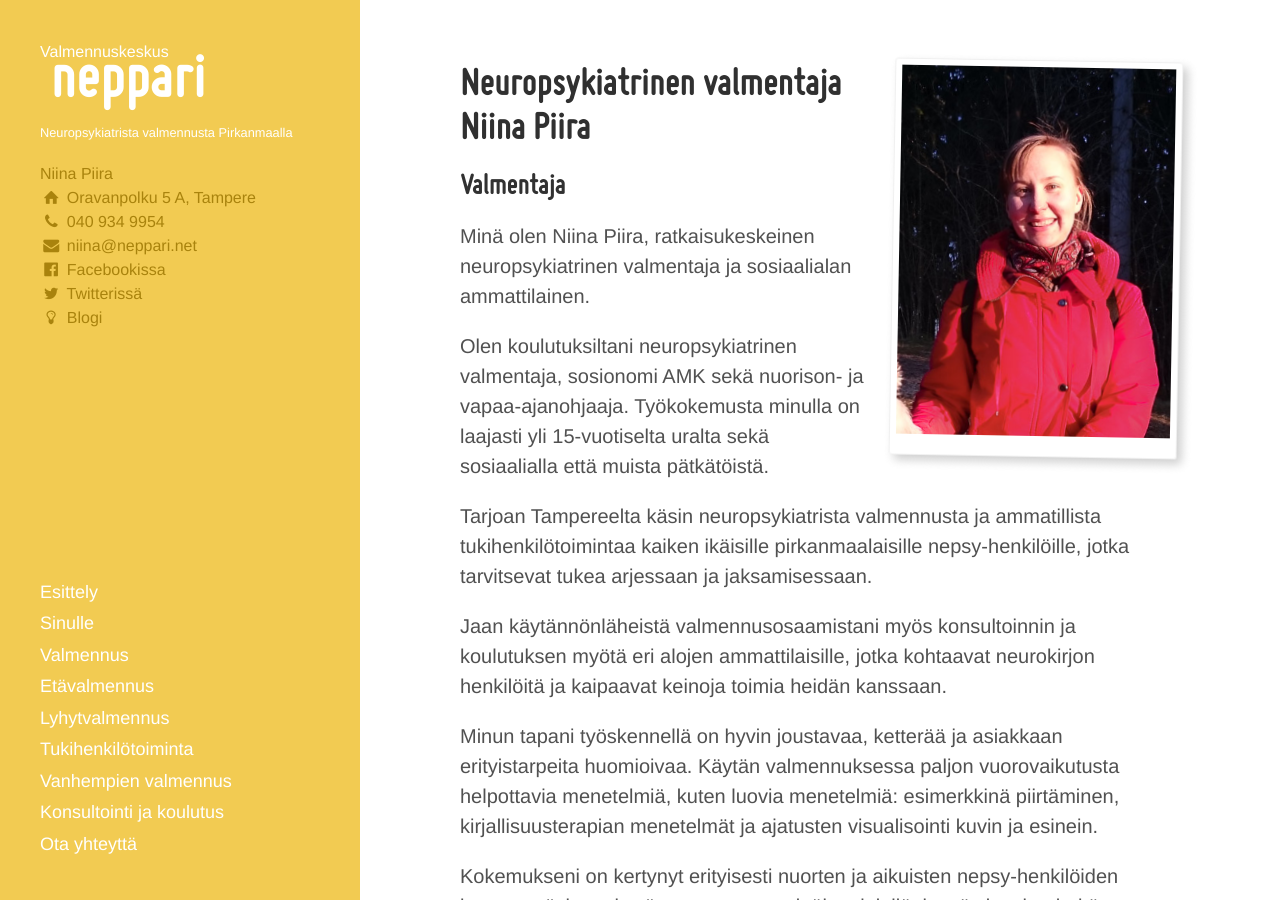
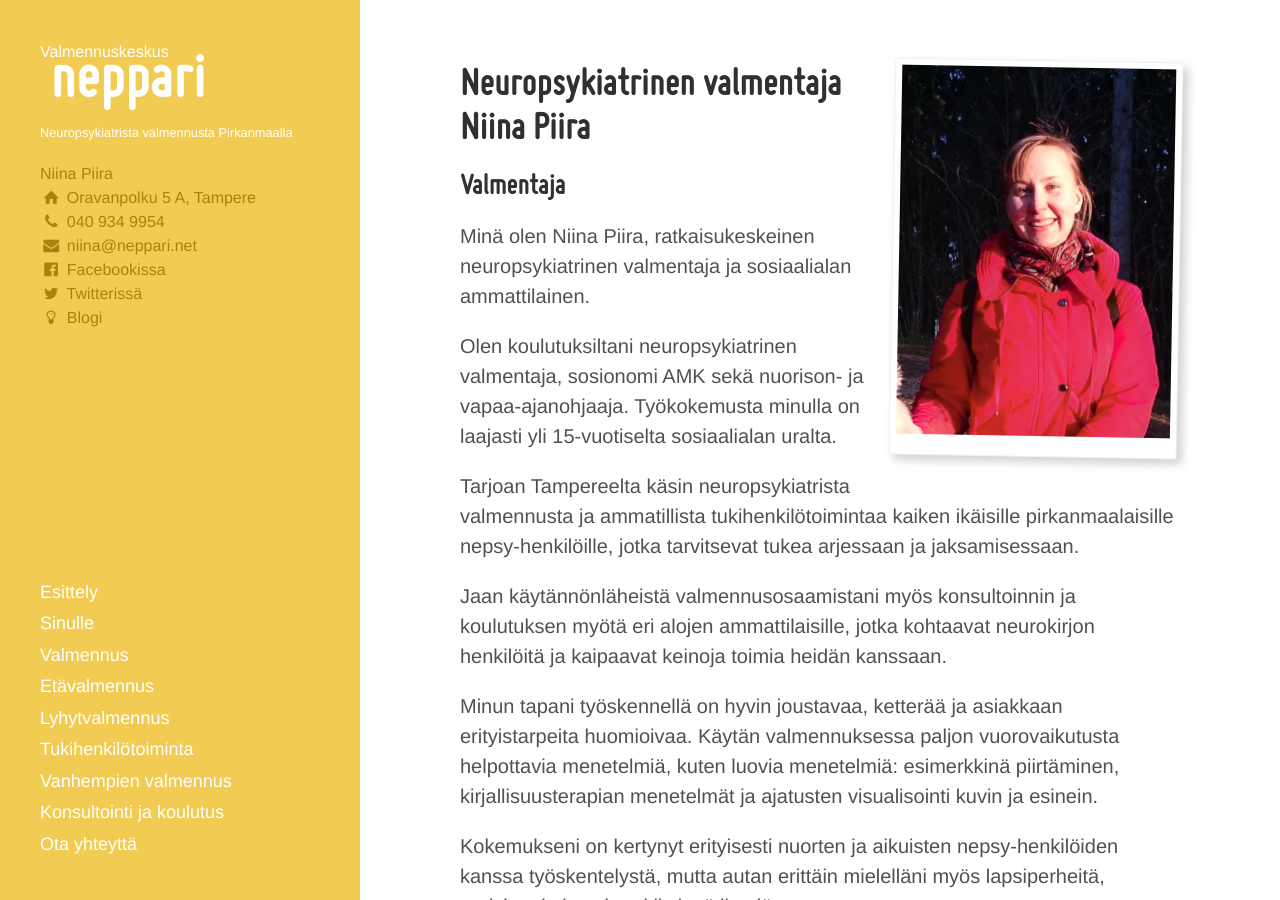
Before and after one commit to niinapiira/neppari.net, a Jekyll site: the page built from niina.md, in a window 1280 px wide and 900 px high. Built offline with Jekyll 4.4.1, drawn with Linux system fonts in a browser that asks for light colours.

Commit message:
Updated niina.md

```diff
--- a/niina.md
+++ b/niina.md
@@ -13,7 +13,7 @@
 
 Minä olen Niina Piira, ratkaisukeskeinen neuropsykiatrinen valmentaja ja sosiaalialan ammattilainen.
 
-Olen koulutuksiltani neuropsykiatrinen valmentaja, sosionomi AMK sekä nuorison- ja vapaa-ajanohjaaja. Työkokemusta minulla on laajasti yli 15-vuotiselta uralta sekä sosiaalialla että muista pätkätöistä.
+Olen koulutuksiltani neuropsykiatrinen valmentaja, sosionomi AMK sekä nuorison- ja vapaa-ajanohjaaja. Työkokemusta minulla on laajasti yli 15-vuotiselta sosiaalialan uralta.
 
 Tarjoan Tampereelta käsin neuropsykiatrista valmennusta ja ammatillista tukihenkilötoimintaa kaiken ikäisille pirkanmaalaisille nepsy-henkilöille, jotka tarvitsevat tukea arjessaan ja jaksamisessaan.
 
```
